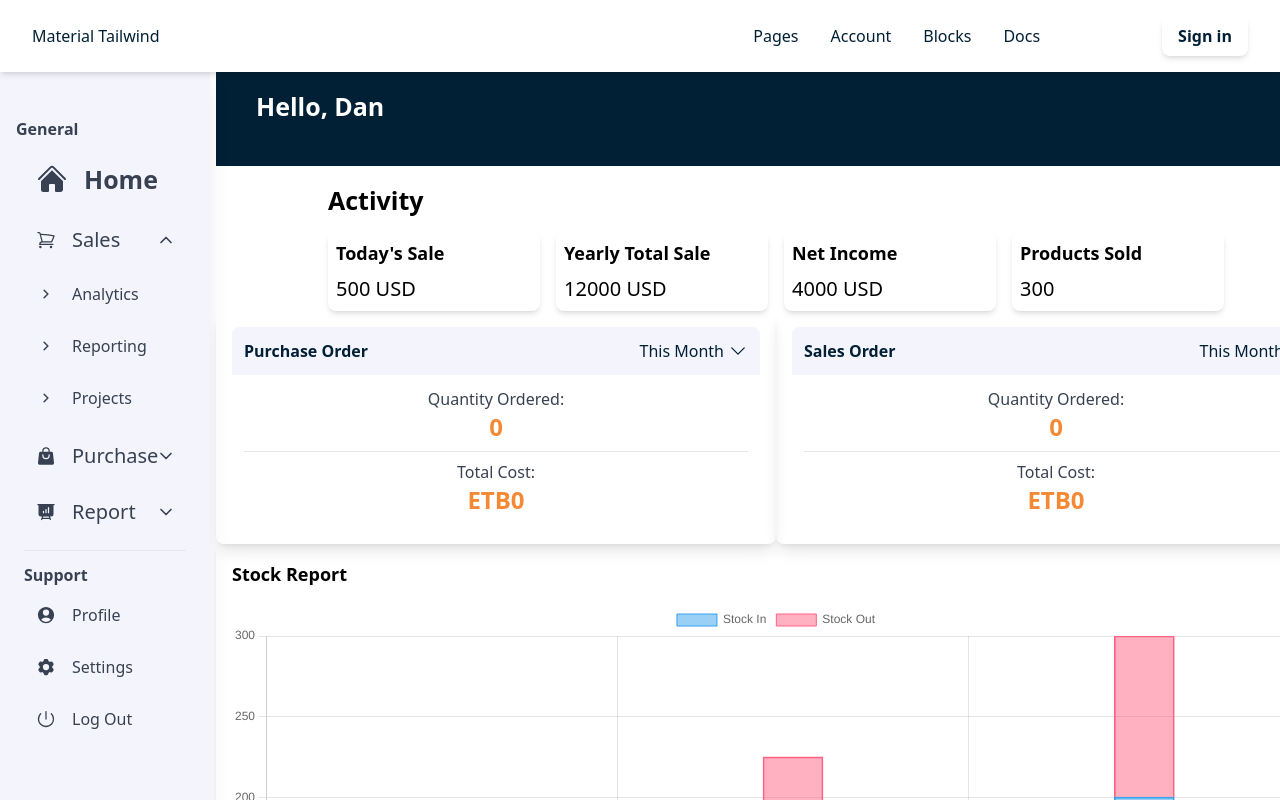
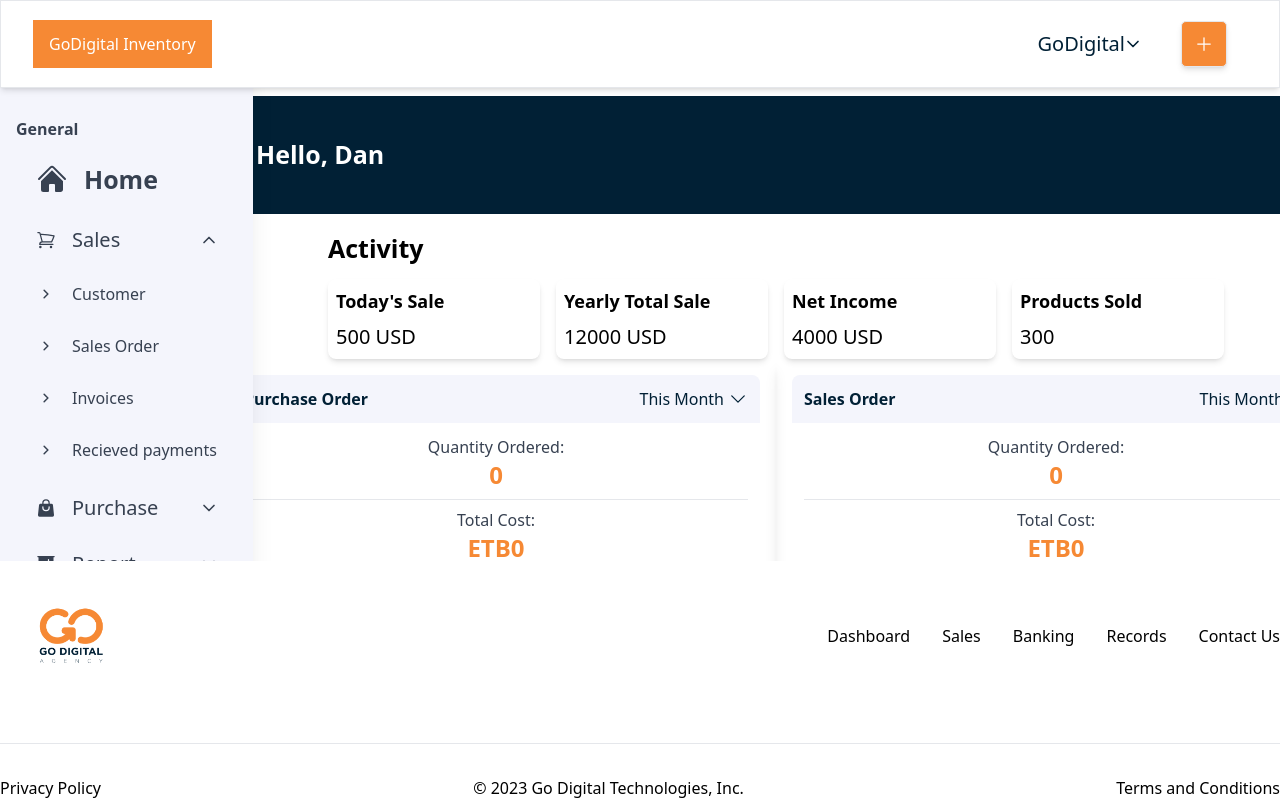
Before and after one commit to bisratlike/Go-Digital-inventory-system, a React (Vite) app in the folder client/: page / in a window 1280 px wide. Both pictures are taken after a click on the button "Sales". Shown: the top 800 px of the page. Built offline with nearby package versions, Linux system fonts and the light colour scheme.

Commit message:
Dasboard Updated

```diff
--- a/client/src/App.jsx
+++ b/client/src/App.jsx
@@ -20,7 +20,7 @@
             {/* Other routes */}
           </Routes>
             </div>
-            <Footer/>
+            <Footer className="mt-20"/>
         </div>
       </div>
       </>
--- a/client/src/components/Dashboard.jsx
+++ b/client/src/components/Dashboard.jsx
@@ -68,7 +68,7 @@
   }, [stockReportData]);
 
   return (
-    <div className=" w-[90%] lg:ml-[200px] p-4 mt-8"> {/* Adjusted margin for large screens */}
+    <div className="min-h-screen mb-[200px] pb-12 w-[90%] lg:ml-[200px] p-4 mt-20 "> {/* Adjusted margin for large screens */}
       <div className="text-[25px] font-bold mb-4 bg-secondary-color text-white p-10">Hello, {userName}</div>
 
       <div className='w-[80%] m-auto'>
--- a/client/src/components/Footer.jsx
+++ b/client/src/components/Footer.jsx
@@ -1,9 +1,34 @@
-import { Typography } from "@material-tailwind/react";
+import { useState, useEffect } from "react";
+import { Typography,useLayoutEffect } from "@material-tailwind/react";
 import Logo from "../assets/GoDigital-Logo.png"
 
  function Footer() {
+
+  const [isVisible, setIsVisible] = useState(false);
+
+  useEffect(() => {
+    const handleScroll = () => {
+      const scrollPosition = window.pageYOffset;
+      const pageHeight = document.body.scrollHeight - window.innerHeight;
+      setIsVisible(scrollPosition >= pageHeight);
+    };
+
+    window.addEventListener("scroll", handleScroll);
+
+    return () => {
+      window.removeEventListener("scroll", handleScroll);
+    };
+  }, []);
   return (
-    <footer className="w-full bg-white p-8 ">
+    <>
+    { isVisible && (
+      <div
+      style={{
+        height: "50px",/* adjust the height to match the footer's height */
+      }}
+    />
+  )}
+        <footer className={`w-full bg-white   fixed bottom-0 ${isVisible? "" : "hidden"}`}>
               <div className="flex flex-row flex-wrap items-center justify-center gap-y-6 gap-x-12 bg-white text-center md:justify-between">
                 <img src={Logo} alt="GoDigital Logo" className="w-[150px]" />
                 <ul className="flex flex-wrap items-center gap-y-2 gap-x-8">
@@ -72,6 +97,9 @@
               </Typography>
               </div>
             </footer>
+
+
+    </>
   );
 }
 
--- a/client/src/components/MainNavBar.jsx
+++ b/client/src/components/MainNavBar.jsx
@@ -5,9 +5,16 @@
   Typography,
   Button,
   IconButton,
-  Card,
+  List,
+  ListItem,
+  ListItemPrefix,
+  Accordion,
+  AccordionHeader,
+  AccordionBody,
 } from "@material-tailwind/react";
 
+import { ChevronRightIcon, ChevronDownIcon, PlusIcon   } from "@heroicons/react/24/outline";
+import { useState } from "react";
  function MainNavBar() {
   const [openNav, setOpenNav] = React.useState(false);
 
@@ -18,48 +25,69 @@
     );
   }, []);
 
+  const [open, setOpen] = React.useState(0);
+  const [isSidebarOpen, setIsSidebarOpen] = useState(false);
+
+  const handleOpen = (value) => {
+    setOpen(open === value ? 0 : value);
+  };
+
+
+  const toggleSidebar = () => {
+    setIsSidebarOpen(!isSidebarOpen);
+  };
+
   const navList = (
+
+
     <ul className="mt-2 mb-4 flex flex-col gap-2 lg:mb-0 lg:mt-0 lg:flex-row lg:items-center lg:gap-6">
+      <Accordion
+          open={open === 1}
+          className="relative"
+          icon={
+            <ChevronDownIcon
+              strokeWidth={2.5}
+              className={`mx-auto h-4 w-4 transition-transform ${open === 1 ? "rotate-180" : ""} text-secondary-color`}
+            />
+          }
+        >
+          <ListItem className="p-0" selected={open === 1}>
+            <AccordionHeader onClick={() => handleOpen(1)} className="border-b-0 p-3">
+
+              <Typography color="blue-gray" className="mr-auto font-normal text-secondary-color">
+                GoDigital
+              </Typography>
+            </AccordionHeader>
+          </ListItem>
+          <AccordionBody className="absolute">
+            {open === 1 && (
+              <List className="p-0 bg-background-color">
+                <ListItem>
+                  <ListItemPrefix>
+                    <ChevronRightIcon className="h-5 w-5" />
+                  </ListItemPrefix>
+                  Company
+                </ListItem>
+                <ListItem>
+                  <ListItemPrefix>
+                    <ChevronRightIcon className="h-5 w-5" />
+                  </ListItemPrefix>
+                  Company
+                </ListItem>
+              </List>
+            )}
+          </AccordionBody>
+        </Accordion>
       <Typography
         as="li"
         variant="small"
         color="blue-gray"
         className="p-1 font-normal"
       >
-        <a href="#" className="flex items-center text-secondary-color">
-          Pages
-        </a>
+        <Button className="bg-primary-color rounded-[5px] border p-3"><PlusIcon className="h-5 w-5 "/></Button>
       </Typography>
-      <Typography
-        as="li"
-        variant="small"
-        color="blue-gray"
-        className="p-1 font-normal"
-      >
-        <a href="#" className="flex items-center text-secondary-color">
-          Account
-        </a>
-      </Typography>
-      <Typography
-        as="li"
-        variant="small"
-        color="blue-gray"
-        className="p-1 font-normal"
-      >
-        <a href="#" className="flex items-center text-secondary-color">
-          Blocks
-        </a>
-      </Typography>
-      <Typography
-        as="li"
-        variant="small"
-        color="blue-gray"
-        className="p-1 font-normal text-secondary-color"
-      >
-        <a href="#" className="flex items-center">
-          Docs
-        </a>
-      </Typography>
+
+
     </ul>
   );
 
@@ -70,13 +98,13 @@
           <Typography
             as="a"
             href="#"
-            className="mr-4 cursor-pointer py-1.5 font-medium text-secondary-color"
+            className="mr-4 cursor-pointer px-4 py-3 font-medium text-white bg-primary-color"
           >
-            Material Tailwind
+            GoDigital Inventory
           </Typography>
           <div className="flex items-center gap-4">
             <div className="mr-4 hidden lg:block">{navList}</div>
-            <div className="flex items-center gap-x-1">
+            {/* <div className="flex items-center gap-x-1">
               <Button
                 variant="text"
                 size="sm"
@@ -91,10 +119,10 @@
               >
                 <span>Sign in</span>
               </Button>
-            </div>
+            </div> */}
             <IconButton
               variant="text"
-              className="ml-auto h-6 w-6 text-inherit hover:bg-transparent focus:bg-transparent active:bg-transparent lg:hidden"
+              className="ml-auto h-6 w-6 text-inherit text-secondary-color hover:bg-transparent focus:bg-transparent active:bg-transparent lg:hidden"
               ripple={false}
               onClick={() => setOpenNav(!openNav)}
             >
--- a/client/src/components/SideBar.jsx
+++ b/client/src/components/SideBar.jsx
@@ -42,7 +42,7 @@
   };
 
   return (
-    <>
+    <aside className="w-64 absolute inset-y-0 left-0">
    <div className=" hidden md:block fixed top-14  ">
     <Card className=" h-[100vh] w-full max-w-[20rem] p-4 shadow-xl shadow-blue-gray-900/5 bg-background-color flex flex-col">
       <div className="mt-[44.6px]">
@@ -87,19 +87,25 @@
                 <ListItemPrefix>
                   <ChevronRightIcon strokeWidth={3} className="h-3 w-5" />
                 </ListItemPrefix>
-                Analytics
+                Customer
               </ListItem>
               <ListItem>
                 <ListItemPrefix>
                   <ChevronRightIcon strokeWidth={3} className="h-3 w-5" />
                 </ListItemPrefix>
-                Reporting
+                Sales Order
               </ListItem>
               <ListItem>
                 <ListItemPrefix>
                   <ChevronRightIcon strokeWidth={3} className="h-3 w-5" />
                 </ListItemPrefix>
-                Projects
+                Invoices
+              </ListItem>
+              <ListItem>
+                <ListItemPrefix>
+                  <ChevronRightIcon strokeWidth={3} className="h-3 w-5" />
+                </ListItemPrefix>
+                Recieved payments
               </ListItem>
             </List>
             )}
@@ -131,13 +137,19 @@
                   <ListItemPrefix>
                     <ChevronRightIcon className="h-5 w-5" />
                   </ListItemPrefix>
-                  Orders
+                  Vendors
                 </ListItem>
                 <ListItem>
                   <ListItemPrefix>
                     <ChevronRightIcon className="h-5 w-5" />
                   </ListItemPrefix>
-                  Products
+                  Purchase Orders
+                </ListItem>
+                <ListItem>
+                  <ListItemPrefix>
+                    <ChevronRightIcon className="h-5 w-5" />
+                  </ListItemPrefix>
+                  Purchase Recieves
                 </ListItem>
               </List>
             )}
@@ -220,7 +232,7 @@
     </Card>
     </div>
 
-    <div className="lg:hidden fixed top-6 right-14">
+    <div className="lg:hidden fixed top-6 right-14 z-100">
         <button onClick={toggleSidebar} className="text-white">
         <FontAwesomeIcon icon={faBars} size="lg" />
         </button>
@@ -262,7 +274,7 @@
         </Card>
       )
     }
-</>
+</aside>
   );
 }
 
```
Lines whose indentation alone changed are shown as unchanged.
